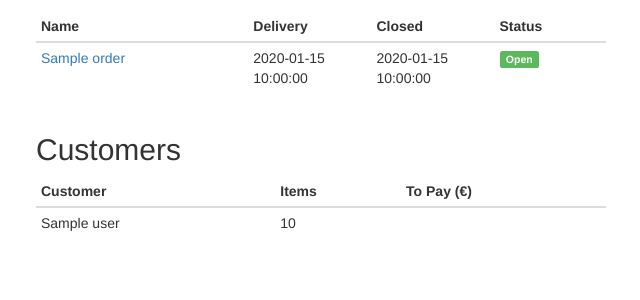
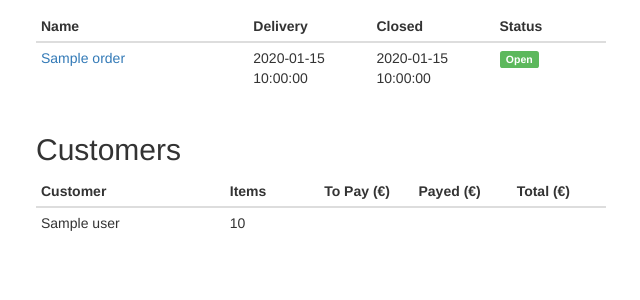
Before and after one commit to sandervalcke/eco-basket, a Python web app: template bread/templates/order_list_single.html in a window 1280 px wide. Shown: the part 216-516 px from the top of the page, without its empty margins (319-959 px from the left). Run offline with Jinja, Linux system fonts and the light colour scheme; the template is opened without the code that fills it: most values are stand-ins (such as "Sample title", 1, 10 or a date in 2020).

Commit message:
Display payed/to pay/total for order lists

```diff
--- a/bread/templates/order_list_single.html
+++ b/bread/templates/order_list_single.html
@@ -43,9 +43,11 @@
 <table class="table table-condensed">
   <thead>
     <tr>
-      <th>Customer</th>
-      <th>Items</th>
-      <th>To Pay (€)</th>
+      <th class="col-md-2">Customer</th>
+      <th class="col-md-1">Items</th>
+      <th class="col-md-1">To Pay (€)</th>
+      <th class="col-md-1">Payed (€)</th>
+      <th class="col-md-1">Total (€)</th>
     </tr>
   </thead>
   {% for customer in customers %}
@@ -53,7 +55,9 @@
   <tr>
     <td>{{ customer.User.print_name()}}</td>
     <td>{{ customer.quantity }}</td>
-    <td>{{ format_currency(customer.price) }}</td>
+    <td>{{ format_currency(customer.total_price - customer.payed) }}</td>
+    <td>{{ format_currency(customer.payed) }}</td>
+    <td>{{ format_currency(customer.total_price) }}</td>
   </tr>
   {% endif %}
   {% endfor %}
```
Also changed, not shown: bread/views.py (+7 -3 lines).
